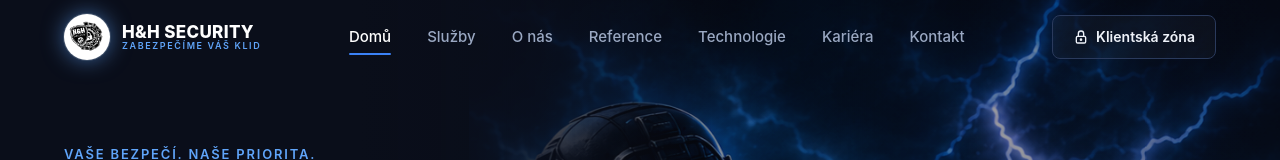
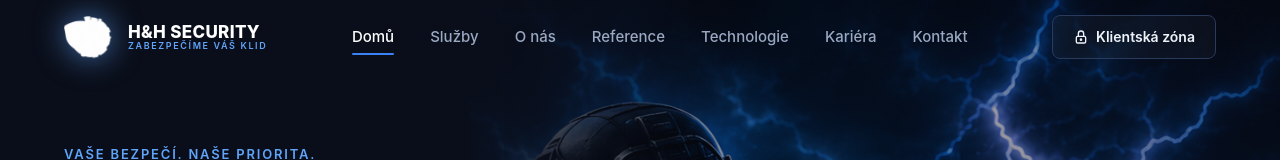
Before and after one commit to Matuchovic/hhsecurity-web-app, a Next.js app: page / in a window 1280 px wide. Shown: the top 160 px of the page. Built offline with nearby package versions, Linux system fonts and the light colour scheme.

Commit message:
Bílé logo bez kolečka (větší, vynikne) + správný obrázek fyzické ostrahy

```diff
--- a/src/components/Navigace.tsx
+++ b/src/components/Navigace.tsx
@@ -37,9 +37,7 @@ export default function Navigace() {
       <div className="obsah nav-vnitrek">
         {/* Logo */}
         <Link href="/" className="nav-logo">
-          <span className="nav-logo-kruh">
-            <img src="/hh-logo.png" alt="H&H Security" className="nav-logo-img" />
-          </span>
+          <img src="/hh-logo-bile.png" alt="H&H Security" className="nav-logo-img" />
           <span className="nav-logo-text">
             <span className="nav-logo-nazev">H&amp;H SECURITY</span>
             <span className="nav-logo-slogan">ZABEZPEČÍME VÁŠ KLID</span>
--- a/src/components/Paticka.tsx
+++ b/src/components/Paticka.tsx
@@ -9,9 +9,7 @@ export default function Paticka() {
         {/* Značka */}
         <div className="paticka-znacka">
           <Link href="/" className="paticka-logo">
-            <span className="paticka-logo-kruh">
-              <img src="/hh-logo.png" alt="H&H Security" />
-            </span>
+            <img src="/hh-logo-bile.png" alt="H&H Security" />
             <span>H&amp;H SECURITY</span>
           </Link>
           <p className="paticka-popis">
--- a/src/components/navigace.css
+++ b/src/components/navigace.css
@@ -23,31 +23,22 @@
 
 /* Logo */
 .nav-logo { display: flex; align-items: center; gap: 12px; }
-.nav-logo-kruh {
-  display: flex;
-  align-items: center;
-  justify-content: center;
-  width: 46px;
-  height: 46px;
-  border-radius: 50%;
-  background: #fff;
-  box-shadow: 0 0 0 1px rgba(255,255,255,0.1), 0 0 16px rgba(96, 165, 250, 0.4);
+.nav-logo-img {
+  width: 52px;
+  height: 52px;
+  object-fit: contain;
+  filter: drop-shadow(0 0 10px rgba(59, 130, 246, 0.45));
   animation: logoZar 4s ease-in-out infinite;
-  transition: transform 0.35s cubic-bezier(0.34, 1.56, 0.64, 1), box-shadow 0.35s ease;
+  transition: transform 0.35s cubic-bezier(0.34, 1.56, 0.64, 1), filter 0.35s ease;
   flex-shrink: 0;
 }
-.nav-logo-img {
-  width: 38px;
-  height: 38px;
-  object-fit: contain;
-}
-.nav-logo:hover .nav-logo-kruh {
+.nav-logo:hover .nav-logo-img {
   transform: scale(1.08) rotate(-3deg);
-  box-shadow: 0 0 0 1px rgba(255,255,255,0.2), 0 0 24px rgba(96, 165, 250, 0.8);
+  filter: drop-shadow(0 0 18px rgba(96, 165, 250, 0.85));
 }
 @keyframes logoZar {
-  0%, 100% { box-shadow: 0 0 0 1px rgba(255,255,255,0.1), 0 0 14px rgba(59, 130, 246, 0.35); }
-  50% { box-shadow: 0 0 0 1px rgba(255,255,255,0.15), 0 0 22px rgba(96, 165, 250, 0.6); }
+  0%, 100% { filter: drop-shadow(0 0 8px rgba(59, 130, 246, 0.4)); }
+  50% { filter: drop-shadow(0 0 16px rgba(96, 165, 250, 0.7)); }
 }
 .nav-logo-text { display: flex; flex-direction: column; line-height: 1.1; }
 .nav-logo-nazev {
--- a/src/components/paticka.css
+++ b/src/components/paticka.css
@@ -22,22 +22,18 @@
   display: flex;
   align-items: center;
   justify-content: center;
-  width: 48px;
-  height: 48px;
-  border-radius: 50%;
-  background: #fff;
-  box-shadow: 0 0 16px rgba(59, 130, 246, 0.3);
-  transition: transform 0.35s cubic-bezier(0.34, 1.56, 0.64, 1), box-shadow 0.35s ease;
   flex-shrink: 0;
 }
-.paticka-logo-kruh img {
-  width: 40px;
-  height: 40px;
+.paticka-logo img {
+  width: 52px;
+  height: 52px;
   object-fit: contain;
+  filter: drop-shadow(0 0 10px rgba(59, 130, 246, 0.4));
+  transition: transform 0.35s cubic-bezier(0.34, 1.56, 0.64, 1), filter 0.35s ease;
 }
-.paticka-logo:hover .paticka-logo-kruh {
+.paticka-logo:hover img {
   transform: scale(1.06);
-  box-shadow: 0 0 22px rgba(96, 165, 250, 0.6);
+  filter: drop-shadow(0 0 16px rgba(96, 165, 250, 0.7));
 }
 .paticka-logo span { font-size: 18px; font-weight: 800; color: #fff; }
 .paticka-popis {
```
Also changed, not shown: public/images/fyzicka-ostraha.png.
